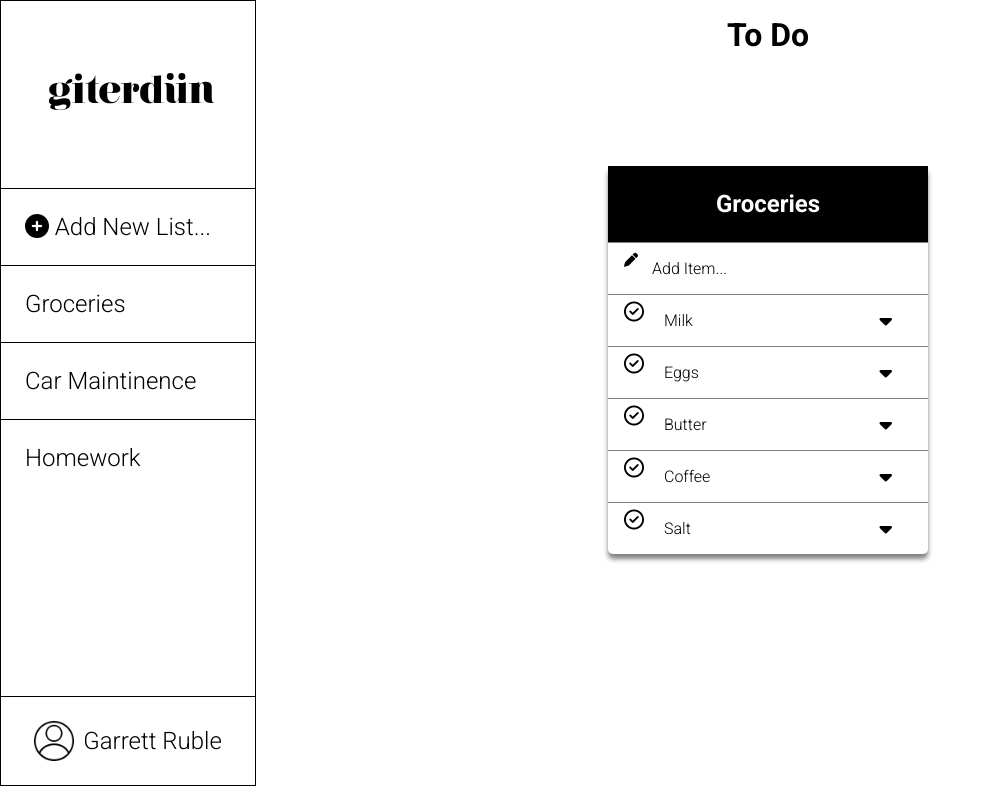
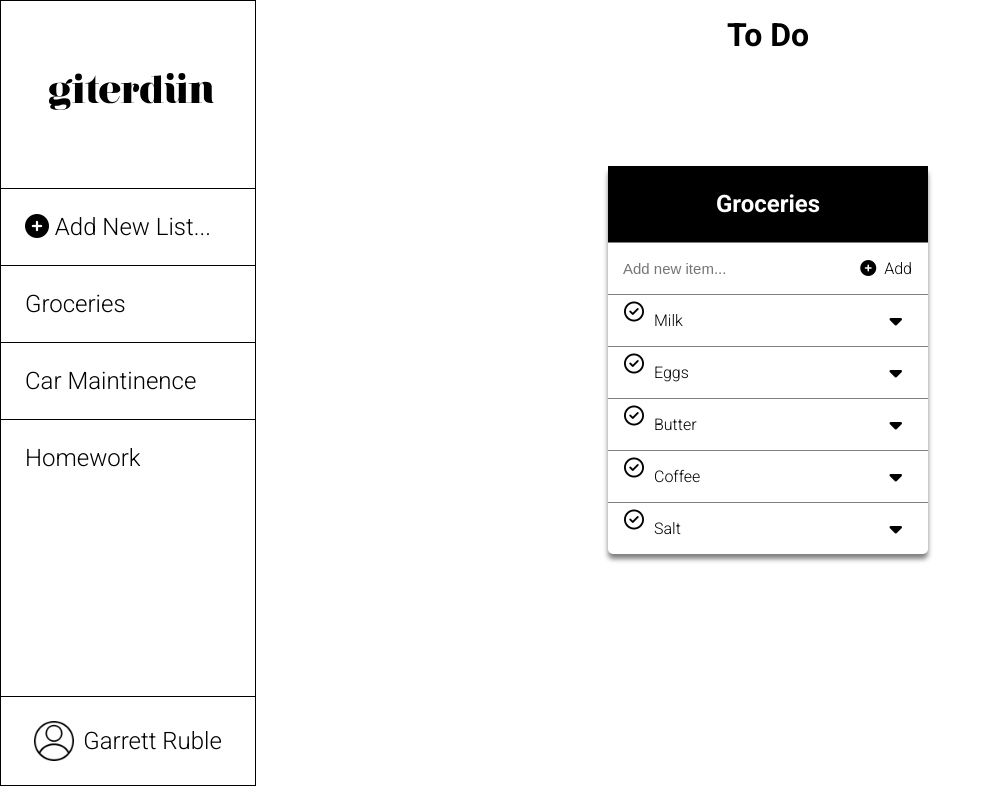
Before and after one commit to garrettruble1/react-app, a React (Create React App) app: page / in a window 1280 px wide. Shown: the whole page, without its empty margins (0-994 px from the left). Built offline with nearby package versions, Linux system fonts and the light colour scheme.

Commit message:
Handling Events Activity

```diff
--- a/src/App.css
+++ b/src/App.css
@@ -94,6 +94,7 @@ body {
 }
 
 .listContainer {
+    margin-bottom: 1em;
     display: flex;
     flex-direction: column;
     width: 20em;
@@ -121,13 +122,30 @@ body {
 }
 
 .icon {
-    padding-right: 1em;
+    padding-right: 0.5em;
+}
+
+.addToList {
+    width: 60%;
+    font-size: 15px;
+    padding: 15px;
+    border: none;
 }
 
 .listItemFlex {
     display: flex;
     align-items: center;
     justify-content: space-between;
+}
+
+.listItemInput {
+    display: flex;
+    justify-content: flex-start;
+    width: 100%;
+    font-size: 100%;
+    font-family: inherit;
+    background: none;
+    border: none;
 }
 
 .listItemText {
--- a/src/App.js
+++ b/src/App.js
@@ -53,8 +53,51 @@ class App extends React.Component {
           lastName: "Ruble",
           avatar: "./ToDoProfile.jpg"
         }
-      ]
+      ],
+      newItem: "",
     }
+  }
+
+  handleAddItemInput = (event) => {
+    this.setState({ newItem: event.target.value });
+  }
+
+  handleAddItemClick = () => {
+    let newToDo = {
+      id: "",
+      title: this.state.newItem,
+      description: "",
+      completed: false,
+    }
+
+    this.setState((state) => {
+      if (this.state.newItem !== "") {
+        return {
+         toDoList: [ newToDo, ...state.toDoList ],
+         newItem: "",
+        };
+      }
+    })
+  }
+
+  handleAddItemKeyPress = (e) => {
+    if (e.keyCode === 13) {
+      let newToDo = {
+        id: "",
+        title: this.state.newItem,
+        description: "",
+        completed: false,
+      }
+
+      this.setState((state) => {
+        if (this.state.newItem !== "") {
+          return {
+           toDoList: [ newToDo, ...state.toDoList ],
+           newItem: "",
+          };
+        }
+      });
+    };
   }
 
   render() {
@@ -74,7 +117,7 @@ class App extends React.Component {
 
             <h1 className="pageHeader">To Do</h1>
 
-            <ToDo list={this.state.toDoList} />
+            <ToDo list={this.state.toDoList} newItem={this.state.newItem} inputHandler={this.handleAddItemInput} clickHandler={this.handleAddItemClick} enterHandler={this.handleAddItemKeyPress} />
 
           </div>
 
--- a/src/ToDo.js
+++ b/src/ToDo.js
@@ -1,11 +1,12 @@
 import React from 'react';
 
 function ToDo (props) {
+
     return (
         <div className="listContainer">
           <ul className="navList">
             <h2 className="listHeader">Groceries</h2>
-            <li className="listItem listItemFlex"><button className="listItemText"><i className="fas fa-pen fa-sm icon"></i>Add Item...</button></li>
+            <li className="listItem listItemFlex"><input type="text" className="addToList" placeholder="Add new item..." value={props.newItem} onChange={props.inputHandler} onKeyDown={props.enterHandler}></input><button className="listItemMore" onClick={props.clickHandler}><i className="fas fa-plus-circle icon"></i>Add</button></li>
             {props.list.map((item)=>(
               <li className="listItem listItemFlex">
                 <button className="listItemText">
```
